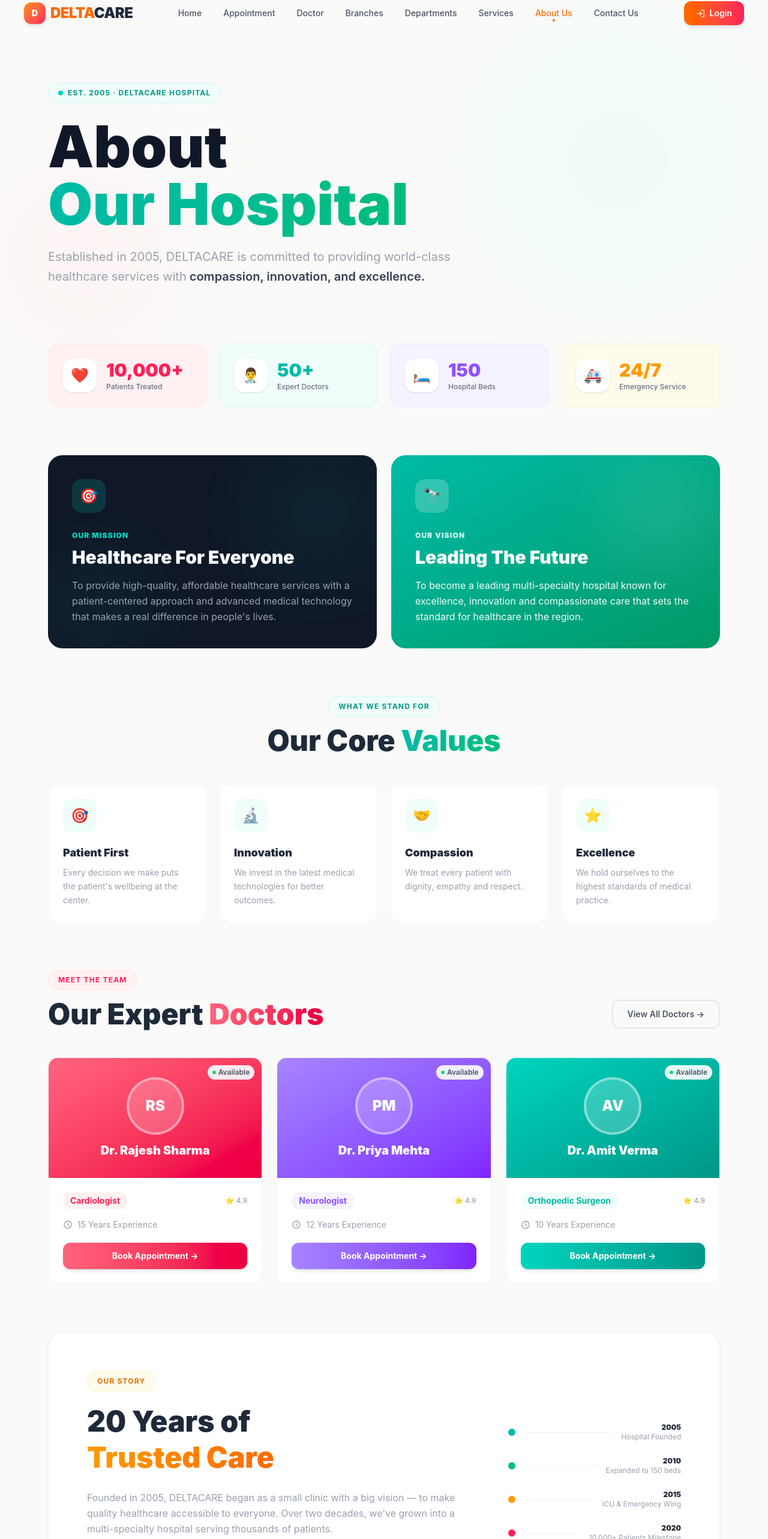
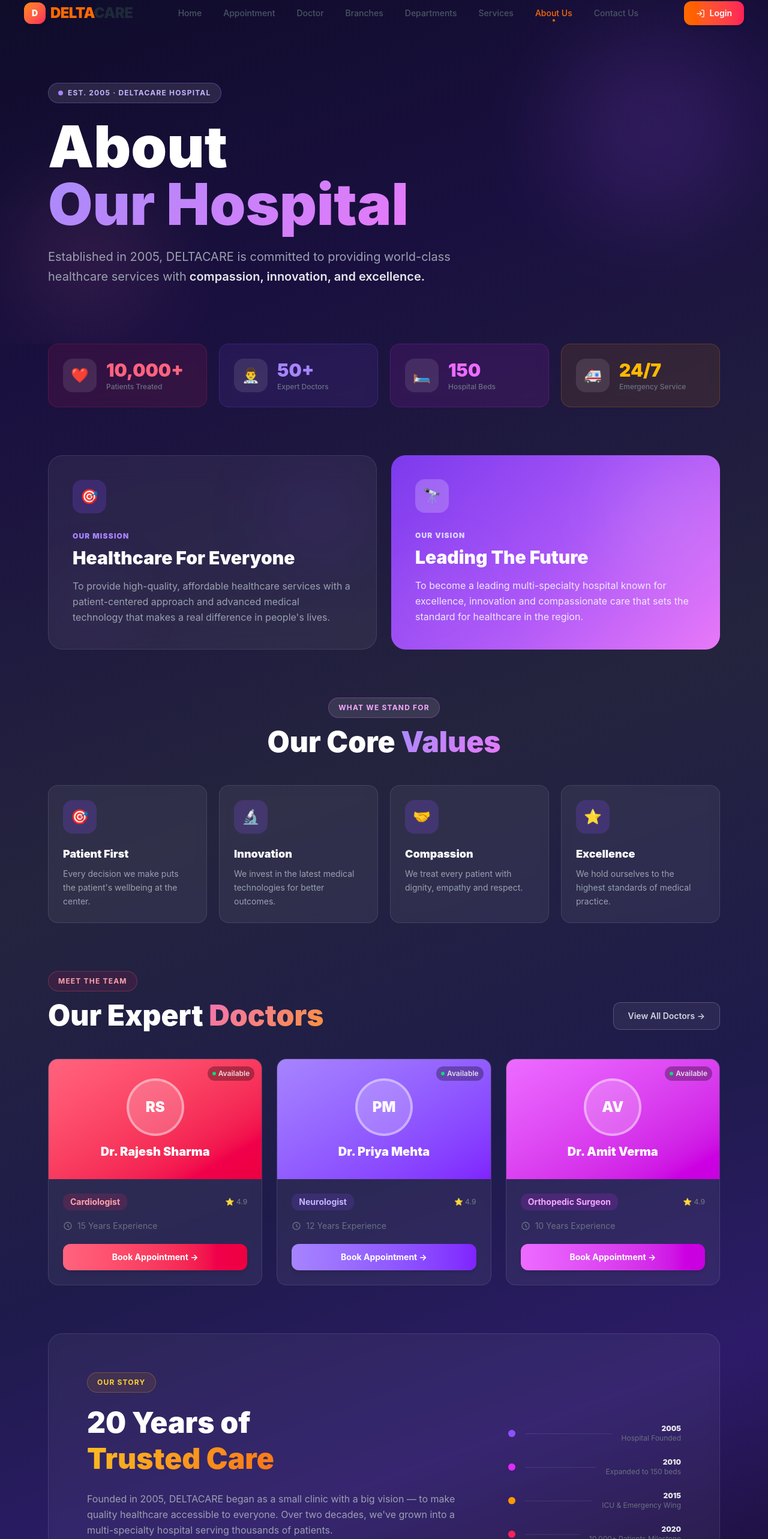
Before and after one commit to op2624685-sys/Hospital-Management-System, a React app in the folder Frontend/: page /about in a window 1280 px wide. Shown: the part 22-2588 px from the top of the page at 60% size. Built offline with nearby package versions, Linux system fonts and the light colour scheme; the HTML template or start-up script is replaced by a standard one.

Commit message:
about page background gradient change

```diff
--- a/Frontend/src/pages/About.jsx
+++ b/Frontend/src/pages/About.jsx
@@ -10,8 +10,8 @@ const doctors = [
     experience: "15 Years",
     initials: "RS",
     color: "from-rose-400 to-rose-600",
-    soft: "bg-rose-50",
-    text: "text-rose-500",
+    soft: "bg-rose-500/15",
+    text: "text-rose-300",
   },
   {
     id: 2,
@@ -20,8 +20,8 @@ const doctors = [
     experience: "12 Years",
     initials: "PM",
     color: "from-violet-400 to-violet-600",
-    soft: "bg-violet-50",
-    text: "text-violet-500",
+    soft: "bg-violet-500/15",
+    text: "text-violet-300",
   },
   {
     id: 3,
@@ -29,17 +29,17 @@ const doctors = [
     specialization: "Orthopedic Surgeon",
     experience: "10 Years",
     initials: "AV",
-    color: "from-teal-400 to-teal-600",
-    soft: "bg-teal-50",
-    text: "text-teal-500",
+    color: "from-fuchsia-400 to-fuchsia-600",
+    soft: "bg-fuchsia-500/15",
+    text: "text-fuchsia-300",
   },
 ];
 
 const stats = [
-  { value: "10,000+", label: "Patients Treated", icon: "❤️", color: "text-rose-500", bg: "bg-rose-50", border: "border-rose-100" },
-  { value: "50+", label: "Expert Doctors", icon: "👨‍⚕️", color: "text-teal-500", bg: "bg-teal-50", border: "border-teal-100" },
-  { value: "150", label: "Hospital Beds", icon: "🛏️", color: "text-violet-500", bg: "bg-violet-50", border: "border-violet-100" },
-  { value: "24/7", label: "Emergency Service", icon: "🚑", color: "text-amber-500", bg: "bg-amber-50", border: "border-amber-100" },
+  { value: "10,000+", label: "Patients Treated", icon: "❤️", color: "text-rose-400", bg: "bg-rose-500/10", border: "border-rose-500/20" },
+  { value: "50+", label: "Expert Doctors", icon: "👨‍⚕️", color: "text-violet-400", bg: "bg-violet-500/10", border: "border-violet-500/20" },
+  { value: "150", label: "Hospital Beds", icon: "🛏️", color: "text-fuchsia-400", bg: "bg-fuchsia-500/10", border: "border-fuchsia-500/20" },
+  { value: "24/7", label: "Emergency Service", icon: "🚑", color: "text-amber-400", bg: "bg-amber-500/10", border: "border-amber-500/20" },
 ];
 
 const values = [
@@ -51,27 +51,49 @@ const values = [
 
 const About = () => {
   return (
-    <div className='min-h-screen bg-[#fafaf8] overflow-x-hidden'>
+    <div className='min-h-screen overflow-x-hidden relative'
+      style={{ background: 'linear-gradient(160deg, #0f0c29 0%, #1a1040 20%, #24243e 45%, #1e1b4b 65%, #2d1b69 80%, #11071f 100%)' }}>
+
+      {/* ── Grid overlay ── */}
+      <div className='fixed inset-0 -z-10 opacity-[0.035]'
+        style={{
+          backgroundImage: 'linear-gradient(rgba(255,255,255,0.3) 1px, transparent 1px), linear-gradient(90deg, rgba(255,255,255,0.3) 1px, transparent 1px)',
+          backgroundSize: '60px 60px'
+        }}></div>
+
+      {/* ── Global blobs ── */}
+      <div className='fixed -top-24 -left-24 w-140 h-140 rounded-full blur-3xl opacity-45 -z-10 animate-pulse'
+        style={{ background: 'radial-gradient(circle, #7c3aed 0%, #4c1d95 55%, transparent 100%)' }}></div>
+      <div className='fixed -bottom-20 -right-20 w-125 h-125 rounded-full blur-3xl opacity-40 -z-10 animate-pulse'
+        style={{ background: 'radial-gradient(circle, #a855f7 0%, #6b21a8 60%, transparent 100%)', animationDelay: '1.5s' }}></div>
+      <div className='fixed top-1/3 right-0 w-90 h-90 rounded-full blur-3xl opacity-30 -z-10'
+        style={{ background: 'radial-gradient(circle, #e879f9 0%, #a21caf 55%, transparent 100%)' }}></div>
+      <div className='fixed bottom-1/3 left-0 w-[320px] h-80 rounded-full blur-3xl opacity-30 -z-10 animate-pulse'
+        style={{ background: 'radial-gradient(circle, #f472b6 0%, #9d174d 60%, transparent 100%)', animationDelay: '2s' }}></div>
+      <div className='fixed top-2/3 left-1/3 w-70 h-70 rounded-full blur-2xl opacity-25 -z-10'
+        style={{ background: 'radial-gradient(circle, #c084fc 0%, #7e22ce 55%, transparent 100%)' }}></div>
+
       <Header />
 
       {/* ══════════════════════
           HERO
       ══════════════════════ */}
       <section className='relative pt-40 pb-24 px-20 overflow-hidden'>
-
-        {/* Soft blobs */}
-        <div className='absolute top-10 right-0 w-125 h-125 bg-teal-50 rounded-full blur-3xl opacity-80'></div>
-        <div className='absolute bottom-0 left-0 w-72 h-72 bg-rose-50 rounded-full blur-3xl opacity-60'></div>
+        <div className='absolute top-10 right-0 w-96 h-96 rounded-full blur-3xl opacity-20'
+          style={{ background: 'radial-gradient(circle, #a855f7, transparent)' }}></div>
+        <div className='absolute bottom-0 left-0 w-72 h-72 rounded-full blur-3xl opacity-15'
+          style={{ background: 'radial-gradient(circle, #f472b6, transparent)' }}></div>
 
         <div className='relative z-10 max-w-5xl'>
-          <span className='inline-flex items-center gap-2 bg-teal-50 border border-teal-100 text-teal-600 text-xs font-bold px-4 py-2 rounded-full uppercase tracking-widest mb-6'>
-            <span className='w-2 h-2 bg-teal-400 rounded-full animate-pulse'></span>
+          <span className='inline-flex items-center gap-2 bg-white/10 border border-violet-400/30 text-violet-300 text-xs font-bold px-4 py-2 rounded-full uppercase tracking-widest mb-6'>
+            <span className='w-2 h-2 bg-violet-400 rounded-full animate-pulse'></span>
             Est. 2005 · DELTACARE Hospital
           </span>
 
-          <h1 className='text-8xl font-black text-gray-900 leading-none mb-6'>
+          <h1 className='text-8xl font-black leading-none mb-6' style={{ color: '#fff' }}>
             About <br />
-            <span className='text-transparent bg-clip-text bg-linear-to-r from-teal-500 to-emerald-500'>
+            <span className='text-transparent bg-clip-text'
+              style={{ backgroundImage: 'linear-gradient(135deg, #a78bfa, #e879f9)' }}>
               Our Hospital
             </span>
           </h1>
@@ -79,7 +101,7 @@ const About = () => {
           <p className='text-gray-400 text-xl leading-relaxed max-w-2xl'>
             Established in 2005, DELTACARE is committed to providing world-class
             healthcare services with
-            <span className='text-gray-700 font-semibold'> compassion, innovation, and excellence.</span>
+            <span className='text-gray-200 font-semibold'> compassion, innovation, and excellence.</span>
           </p>
         </div>
       </section>
@@ -91,8 +113,9 @@ const About = () => {
         <div className='grid grid-cols-4 gap-5'>
           {stats.map((stat, i) => (
             <div key={i}
-              className={`${stat.bg} border ${stat.border} rounded-2xl p-6 flex items-center gap-4 hover:-translate-y-1 hover:shadow-md transition-all duration-300`}>
-              <div className='w-14 h-14 bg-white rounded-2xl flex items-center justify-center text-2xl shadow-sm shrink-0'>
+              className={`${stat.bg} border ${stat.border} rounded-2xl p-6 flex items-center gap-4 hover:-translate-y-1 hover:shadow-lg transition-all duration-300 backdrop-blur-sm`}
+              style={{ boxShadow: 'none' }}>
+              <div className='w-14 h-14 bg-white/10 rounded-2xl flex items-center justify-center text-2xl shrink-0'>
                 {stat.icon}
               </div>
               <div>
@@ -111,14 +134,17 @@ const About = () => {
         <div className='grid grid-cols-2 gap-6'>
 
           {/* Mission */}
-          <div className='relative bg-gray-900 rounded-3xl p-10 overflow-hidden'>
-            <div className='absolute top-0 right-0 w-48 h-48 bg-teal-500 rounded-full blur-3xl opacity-10'></div>
-            <div className='absolute bottom-0 left-0 w-36 h-36 bg-emerald-400 rounded-full blur-3xl opacity-10'></div>
+          <div className='relative rounded-3xl p-10 overflow-hidden border border-white/10'
+            style={{ background: 'rgba(255,255,255,0.06)', backdropFilter: 'blur(20px)' }}>
+            <div className='absolute top-0 right-0 w-48 h-48 rounded-full blur-3xl opacity-15'
+              style={{ background: 'radial-gradient(circle, #7c3aed, transparent)' }}></div>
+            <div className='absolute bottom-0 left-0 w-36 h-36 rounded-full blur-3xl opacity-10'
+              style={{ background: 'radial-gradient(circle, #e879f9, transparent)' }}></div>
             <div className='relative z-10'>
-              <div className='w-14 h-14 bg-teal-500/20 rounded-2xl flex items-center justify-center text-2xl mb-6'>
+              <div className='w-14 h-14 bg-violet-500/20 rounded-2xl flex items-center justify-center text-2xl mb-6'>
                 🎯
               </div>
-              <span className='text-teal-400 text-xs font-black uppercase tracking-widest'>Our Mission</span>
+              <span className='text-violet-400 text-xs font-black uppercase tracking-widest'>Our Mission</span>
               <h3 className='text-3xl font-black text-white mt-2 mb-4'>
                 Healthcare For Everyone
               </h3>
@@ -131,18 +157,19 @@ const About = () => {
           </div>
 
           {/* Vision */}
-          <div className='relative bg-linear-to-br from-teal-500 to-emerald-600 rounded-3xl p-10 overflow-hidden'>
+          <div className='relative rounded-3xl p-10 overflow-hidden'
+            style={{ background: 'linear-gradient(135deg, #7c3aed 0%, #a855f7 50%, #e879f9 100%)' }}>
             <div className='absolute top-0 right-0 w-48 h-48 bg-white rounded-full blur-3xl opacity-10'></div>
-            <div className='absolute bottom-0 left-0 w-36 h-36 bg-teal-400 rounded-full blur-3xl opacity-10'></div>
+            <div className='absolute bottom-0 left-0 w-36 h-36 bg-fuchsia-300 rounded-full blur-3xl opacity-10'></div>
             <div className='relative z-10'>
               <div className='w-14 h-14 bg-white/20 rounded-2xl flex items-center justify-center text-2xl mb-6'>
                 🔭
               </div>
-              <span className='text-teal-100 text-xs font-black uppercase tracking-widest'>Our Vision</span>
+              <span className='text-violet-200 text-xs font-black uppercase tracking-widest'>Our Vision</span>
               <h3 className='text-3xl font-black text-white mt-2 mb-4'>
                 Leading The Future
               </h3>
-              <p className='text-teal-50 leading-relaxed'>
+              <p className='text-violet-100 leading-relaxed'>
                 To become a leading multi-specialty hospital known for excellence,
                 innovation and compassionate care that sets the standard for
                 healthcare in the region.
@@ -156,14 +183,14 @@ const About = () => {
           OUR VALUES
       ══════════════════════ */}
       <section className='px-20 pb-20'>
-
         <div className='text-center mb-12'>
-          <span className='inline-flex items-center gap-2 bg-teal-50 border border-teal-100 text-teal-600 text-xs font-bold px-4 py-2 rounded-full uppercase tracking-widest mb-4'>
+          <span className='inline-flex items-center gap-2 bg-white/10 border border-fuchsia-400/30 text-fuchsia-300 text-xs font-bold px-4 py-2 rounded-full uppercase tracking-widest mb-4'>
             What We Stand For
           </span>
-          <h2 className='text-5xl font-black text-gray-800'>
+          <h2 className='text-5xl font-black text-white'>
             Our Core{' '}
-            <span className='text-transparent bg-clip-text bg-linear-to-r from-teal-500 to-emerald-500'>
+            <span className='text-transparent bg-clip-text'
+              style={{ backgroundImage: 'linear-gradient(135deg, #a78bfa, #e879f9)' }}>
               Values
             </span>
           </h2>
@@ -172,11 +199,12 @@ const About = () => {
         <div className='grid grid-cols-4 gap-5'>
           {values.map((value, i) => (
             <div key={i}
-              className='group bg-white border border-gray-100 rounded-2xl p-6 hover:shadow-lg hover:-translate-y-2 transition-all duration-300 cursor-default'>
-              <div className='w-14 h-14 bg-teal-50 rounded-2xl flex items-center justify-center text-2xl mb-5 group-hover:scale-110 transition-transform duration-300'>
+              className='group border border-white/10 rounded-2xl p-6 hover:shadow-xl hover:-translate-y-2 transition-all duration-300 cursor-default backdrop-blur-sm'
+              style={{ background: 'rgba(255,255,255,0.06)' }}>
+              <div className='w-14 h-14 bg-violet-500/20 rounded-2xl flex items-center justify-center text-2xl mb-5 group-hover:scale-110 transition-transform duration-300'>
                 {value.icon}
               </div>
-              <h3 className='font-black text-gray-800 text-lg mb-2'>{value.title}</h3>
+              <h3 className='font-black text-white text-lg mb-2'>{value.title}</h3>
               <p className='text-gray-400 text-sm leading-relaxed'>{value.desc}</p>
             </div>
           ))}
@@ -187,21 +215,22 @@ const About = () => {
           DOCTORS SECTION
       ══════════════════════ */}
       <section className='px-20 pb-20'>
-
         <div className='flex justify-between items-end mb-12'>
           <div>
-            <span className='inline-flex items-center gap-2 bg-rose-50 border border-rose-100 text-rose-500 text-xs font-bold px-4 py-2 rounded-full uppercase tracking-widest mb-4'>
+            <span className='inline-flex items-center gap-2 bg-rose-500/10 border border-rose-400/25 text-rose-300 text-xs font-bold px-4 py-2 rounded-full uppercase tracking-widest mb-4'>
               Meet The Team
             </span>
-            <h2 className='text-5xl font-black text-gray-800'>
+            <h2 className='text-5xl font-black text-white'>
               Our Expert{' '}
-              <span className='text-transparent bg-clip-text bg-linear-to-r from-rose-400 to-rose-600'>
+              <span className='text-transparent bg-clip-text'
+                style={{ backgroundImage: 'linear-gradient(135deg, #f472b6, #fb923c)' }}>
                 Doctors
               </span>
             </h2>
           </div>
           <Link to='/doctors'
-            className='flex items-center gap-2 border-2 border-gray-200 text-gray-600 font-semibold py-3 px-6 rounded-xl hover:border-teal-400 hover:text-teal-500 transition-all duration-300 text-sm'>
+            className='flex items-center gap-2 border border-white/20 text-gray-300 font-semibold py-3 px-6 rounded-xl hover:border-violet-400/50 hover:text-violet-300 transition-all duration-300 text-sm backdrop-blur-sm'
+            style={{ background: 'rgba(255,255,255,0.06)' }}>
             View All Doctors →
           </Link>
         </div>
@@ -209,22 +238,18 @@ const About = () => {
         <div className='grid grid-cols-3 gap-6'>
           {doctors.map((doctor) => (
             <div key={doctor.id}
-              className='group bg-white border border-gray-100 rounded-2xl overflow-hidden hover:shadow-xl hover:-translate-y-2 transition-all duration-300'>
+              className='group border border-white/10 rounded-2xl overflow-hidden hover:shadow-2xl hover:-translate-y-2 transition-all duration-300 backdrop-blur-sm'
+              style={{ background: 'rgba(255,255,255,0.06)' }}>
 
               {/* Card top */}
               <div className={`relative bg-linear-to-br ${doctor.color} p-8 flex flex-col items-center`}>
-
-                {/* Available badge */}
-                <div className='absolute top-3 right-3 flex items-center gap-1 bg-white/90 px-2 py-1 rounded-full'>
+                <div className='absolute top-3 right-3 flex items-center gap-1 bg-black/30 backdrop-blur-sm px-2 py-1 rounded-full'>
                   <div className='w-1.5 h-1.5 bg-green-400 rounded-full animate-pulse'></div>
-                  <span className='text-xs font-semibold text-gray-600'>Available</span>
+                  <span className='text-xs font-semibold text-white/80'>Available</span>
                 </div>
-
-                {/* Avatar */}
                 <div className='w-24 h-24 bg-white/20 rounded-full flex items-center justify-center border-4 border-white/40 mb-3 group-hover:scale-110 transition-transform duration-300'>
                   <span className='text-white font-black text-2xl'>{doctor.initials}</span>
                 </div>
-
                 <h3 className='text-white font-black text-xl'>{doctor.name}</h3>
               </div>
 
@@ -234,10 +259,10 @@ const About = () => {
                   <span className={`text-sm font-bold px-3 py-1 rounded-xl ${doctor.soft} ${doctor.text}`}>
                     {doctor.specialization}
                   </span>
-                  <span className='text-xs text-gray-400 font-medium'>⭐ 4.9</span>
+                  <span className='text-xs text-gray-500 font-medium'>⭐ 4.9</span>
                 </div>
 
-                <div className='flex items-center gap-2 text-gray-400 text-sm mb-5'>
+                <div className='flex items-center gap-2 text-gray-500 text-sm mb-5'>
                   <svg className='w-4 h-4' fill='none' stroke='currentColor' viewBox='0 0 24 24'>
                     <path strokeLinecap='round' strokeLinejoin='round' strokeWidth={2}
                       d='M12 8v4l3 3m6-3a9 9 0 11-18 0 9 9 0 0118 0z' />
@@ -258,16 +283,17 @@ const About = () => {
       {/* ══════════════════════
           STORY SECTION
       ══════════════════════ */}
-      <section className='mx-20 mb-20 bg-white border border-gray-100 rounded-3xl p-16 shadow-sm'>
+      <section className='mx-20 mb-20 border border-white/10 rounded-3xl p-16 backdrop-blur-sm'
+        style={{ background: 'rgba(255,255,255,0.05)' }}>
         <div className='flex gap-16 items-center'>
-
           <div className='flex-1'>
-            <span className='inline-flex items-center gap-2 bg-amber-50 border border-amber-100 text-amber-600 text-xs font-bold px-4 py-2 rounded-full uppercase tracking-widest mb-5'>
+            <span className='inline-flex items-center gap-2 bg-amber-500/10 border border-amber-400/25 text-amber-300 text-xs font-bold px-4 py-2 rounded-full uppercase tracking-widest mb-5'>
               Our Story
             </span>
-            <h2 className='text-5xl font-black text-gray-800 leading-tight mb-6'>
+            <h2 className='text-5xl font-black text-white leading-tight mb-6'>
               20 Years of <br />
-              <span className='text-transparent bg-clip-text bg-linear-to-r from-amber-500 to-orange-500'>
+              <span className='text-transparent bg-clip-text'
+                style={{ backgroundImage: 'linear-gradient(135deg, #fbbf24, #f97316)' }}>
                 Trusted Care
               </span>
             </h2>
@@ -279,10 +305,11 @@ const About = () => {
             <p className='text-gray-400 leading-relaxed mb-8'>
               Today, with 50+ specialist doctors, state-of-the-art equipment and a
               dedicated staff, we continue to uphold our founding principle:
-              <span className='text-gray-700 font-semibold'> people before profit.</span>
+              <span className='text-gray-200 font-semibold'> people before profit.</span>
             </p>
             <Link to='/contact'
-              className='inline-flex items-center gap-2 bg-gray-900 text-white font-bold py-4 px-8 rounded-2xl hover:scale-105 active:scale-95 transition-all duration-300 shadow-lg text-sm group'>
+              className='inline-flex items-center gap-2 text-white font-bold py-4 px-8 rounded-2xl hover:scale-105 active:scale-95 transition-all duration-300 shadow-lg text-sm group'
+              style={{ background: 'linear-gradient(135deg, #7c3aed, #a855f7)' }}>
               Get In Touch
               <span className='group-hover:translate-x-1 transition-transform duration-300'>→</span>
             </Link>
@@ -291,18 +318,18 @@ const About = () => {
           {/* Timeline */}
           <div className='w-72 flex flex-col gap-6 shrink-0'>
             {[
-              { year: '2005', label: 'Hospital Founded', color: 'bg-teal-500' },
-              { year: '2010', label: 'Expanded to 150 beds', color: 'bg-emerald-500' },
+              { year: '2005', label: 'Hospital Founded', color: 'bg-violet-500' },
+              { year: '2010', label: 'Expanded to 150 beds', color: 'bg-fuchsia-500' },
               { year: '2015', label: 'ICU & Emergency Wing', color: 'bg-amber-500' },
               { year: '2020', label: '10,000+ Patients Milestone', color: 'bg-rose-500' },
-              { year: '2025', label: '20 Years of Excellence', color: 'bg-violet-500' },
+              { year: '2025', label: '20 Years of Excellence', color: 'bg-purple-500' },
             ].map((item, i) => (
               <div key={i} className='flex items-center gap-4'>
                 <div className={`w-3 h-3 ${item.color} rounded-full shrink-0`}></div>
-                <div className='flex-1 h-px bg-gray-100'></div>
+                <div className='flex-1 h-px bg-white/10'></div>
                 <div className='text-right shrink-0'>
-                  <p className='text-xs font-black text-gray-800'>{item.year}</p>
-                  <p className='text-xs text-gray-400'>{item.label}</p>
+                  <p className='text-xs font-black text-gray-200'>{item.year}</p>
+                  <p className='text-xs text-gray-500'>{item.label}</p>
                 </div>
               </div>
             ))}
@@ -312,7 +339,7 @@ const About = () => {
 
       {/* Footer */}
       <div className='text-center pb-10'>
-        <p className='text-xs text-gray-400'>© 2026 DELTACARE Hospital · All rights reserved</p>
+        <p className='text-xs text-gray-600'>© 2026 DELTACARE Hospital · All rights reserved</p>
       </div>
     </div>
   );
```
